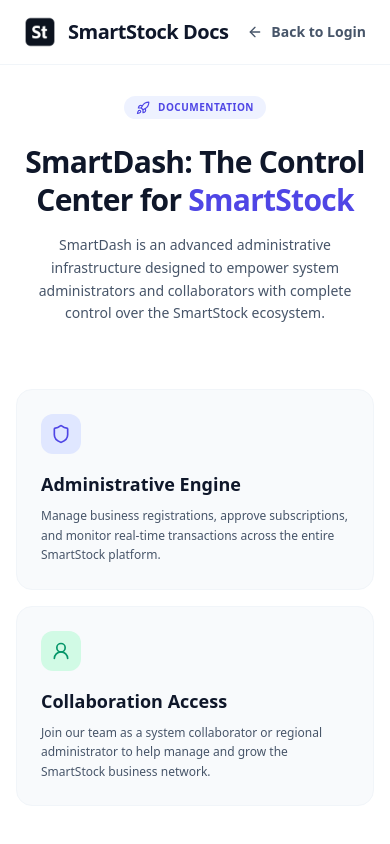
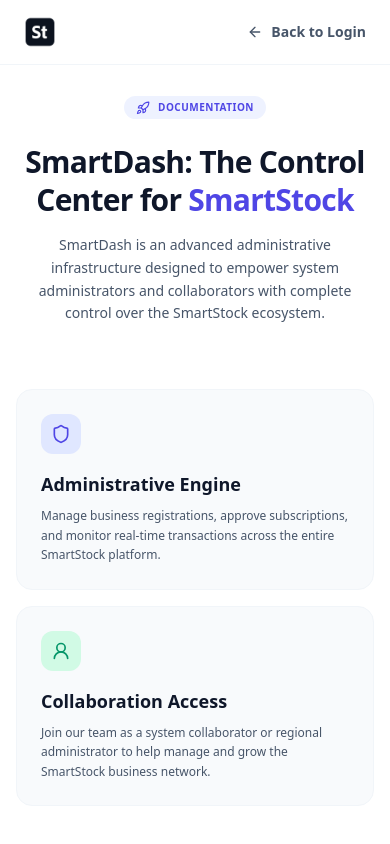
Before and after one commit to theodevrwanda/smartdash, a React (Vite) app: page /documentation in a window 390 px wide. Shown: the top 844 px of the page. Built offline with nearby package versions, Linux system fonts and the light colour scheme; no server answers.

Commit message:
feat: Hide documentation page title on small screens.

```diff
--- a/src/pages/DocumentationPage.jsx
+++ b/src/pages/DocumentationPage.jsx
@@ -15,7 +15,7 @@ const DocumentationPage = () => {
                 <div className="max-w-7xl mx-auto px-6 h-16 flex items-center justify-between">
                     <div className="flex items-center gap-3">
                         <img src="/smartstock.png" alt="Logo" className="w-8 h-8 object-contain" />
-                        <span className="text-xl font-bold text-slate-900 dark:text-white tracking-tight">SmartStock Docs</span>
+                        <span className="text-xl font-bold text-slate-900 dark:text-white tracking-tight hidden sm:block">SmartStock Docs</span>
                     </div>
                     <button
                         onClick={() => navigate('/login')}
```
